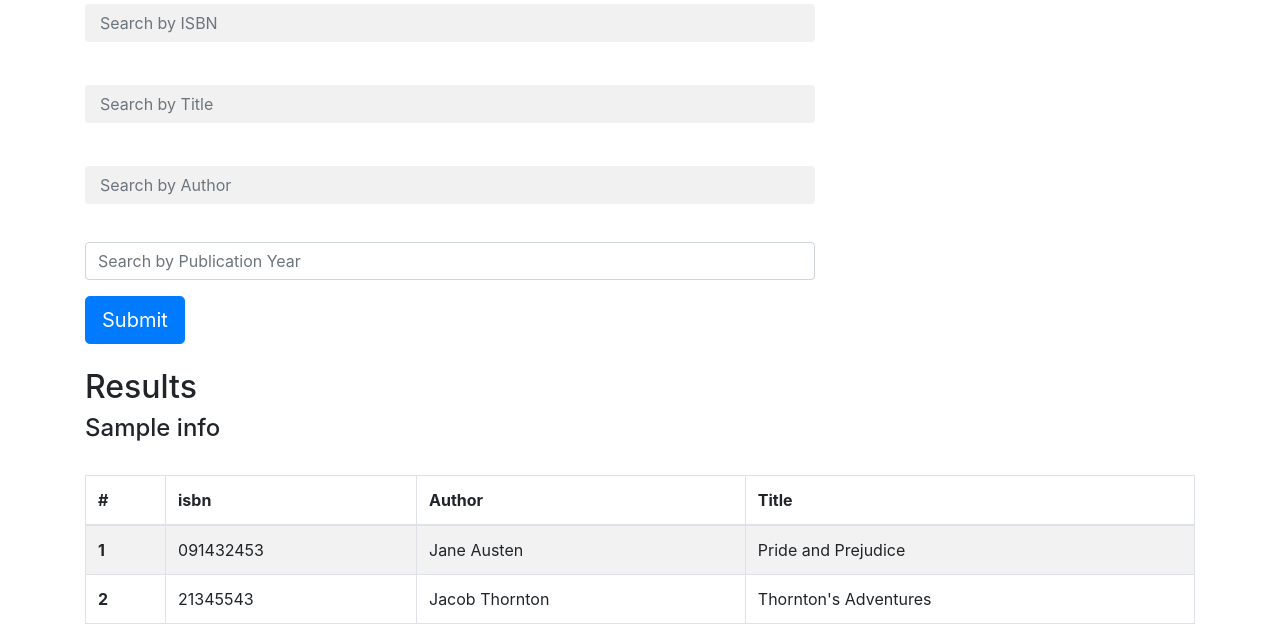
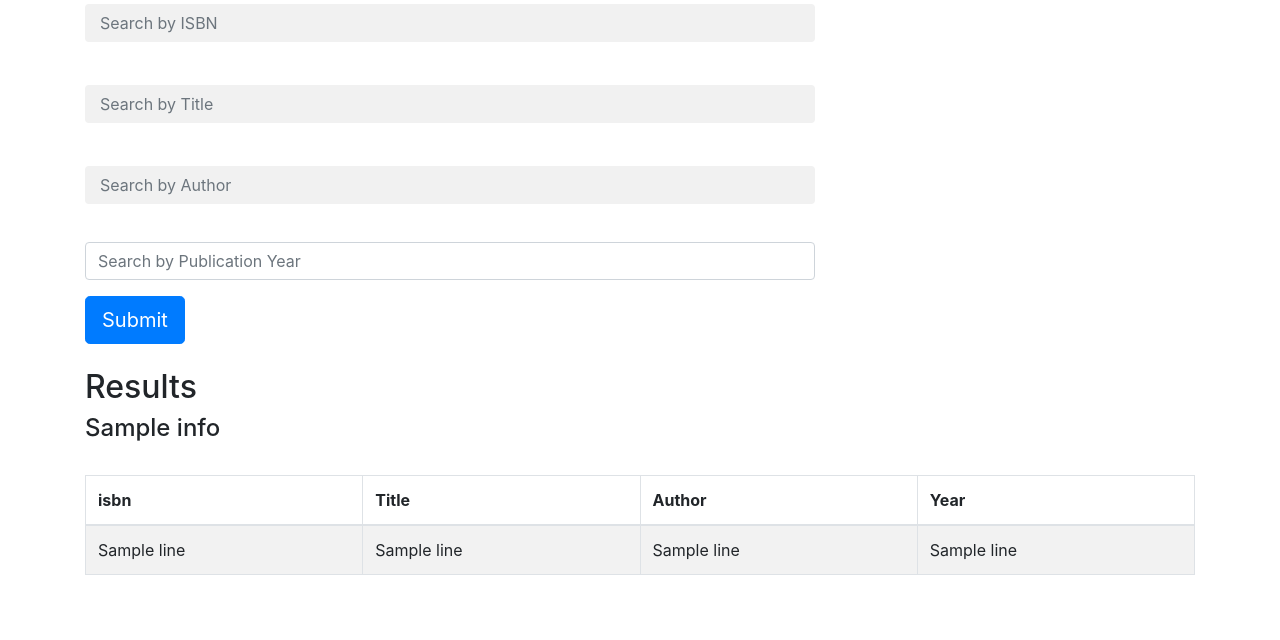
Before and after one commit to sourish33/Book_reviews, a Flask app: template templates/search_books.html in a window 1280 px wide. Shown: the part 329-969 px from the top of the page. After the commit the page ends 904 px from the top, so only its background shows below. Run offline with Flask 2, Linux system fonts and the light colour scheme; the template is opened without the code that fills it: most values are stand-ins (such as "Sample title", 1, 10 or a date in 2020); parts of the project's set-up code (start-up, migrations or seed data) failed here and were passed over; some libraries are stand-ins or nearby versions.

Commit message:
search results displayed

```diff
--- a/templates/search_books.html
+++ b/templates/search_books.html
@@ -62,30 +62,25 @@
         </div>
         {% endif %}
 
-        {%  if info != "" %}
+        {%  if info != "" and results!=[] %}
         <table class = "table table-bordered table-striped">
             <thead>
               <tr>
-                <th scope="col">#</th>
                 <th scope="col">isbn</th>
+                <th scope="col">Title</th>
                 <th scope="col">Author</th>
-                <th scope="col">Title</th>
+                <th scope="col">Year</th>
               </tr>
             </thead>
             <tbody>
+              {% for line in results %}
               <tr>
-                <th scope="row">1</th>
-                <td>091432453</td>
-                <td>Jane Austen</td>
-                <td>Pride and Prejudice</td>
+                <td>{{line[1]}}</td>
+                <td>{{line[2]}}</td>
+                <td>{{line[3]}}</td>
+                <td>{{line[4]}}</td>
               </tr>
-              <tr>
-                <th scope="row">2</th>
-                <td>21345543</td>
-                <td>Jacob Thornton</td>
-                <td>Thornton's Adventures</td>
-              </tr>
-
+              {% endfor %}
             </tbody>
           </table>
           {% endif %}
```
